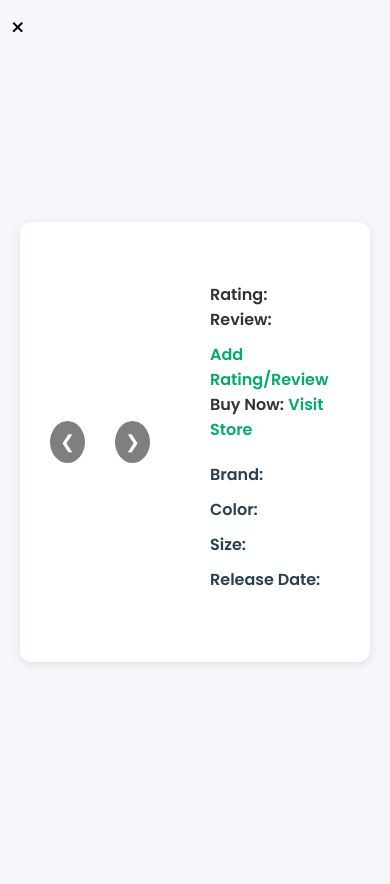
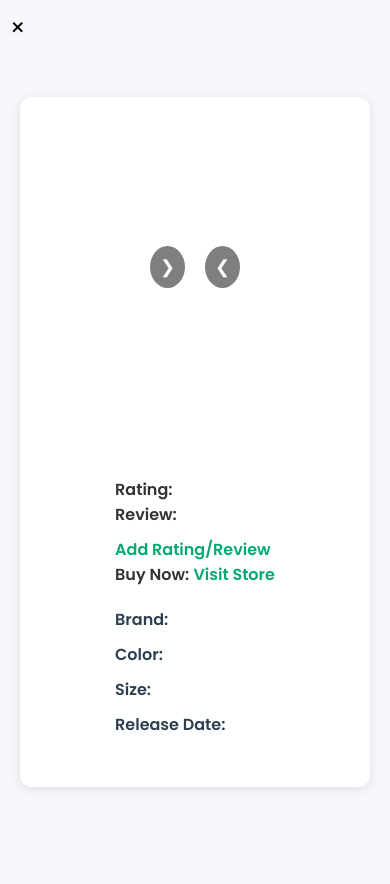
Before and after one commit to REDD-debug/COS-221---Assignment-5, a PHP site: page /COS221/view.php in a window 390 px wide. Run offline with PHP 8.4, Linux system fonts and the light colour scheme.

Commit message:
Update view.css

```diff
--- a/CSS/view.css
+++ b/CSS/view.css
@@ -279,3 +279,25 @@
     font-size: 1rem;
     transition: opacity 0.3s;
 }
+
+.modal-content button:hover {
+    opacity: 0.8;
+}
+
+@media (max-width: 768px) {
+    .product-view {
+        flex-direction: column;
+        align-items: center;
+    }
+
+    .carousel {
+        max-width: 100%;
+    }
+
+    .carousel-images {
+        height: 300px;
+    }
+
+    .product-info {
+        padding: 10px;
+    }
```
